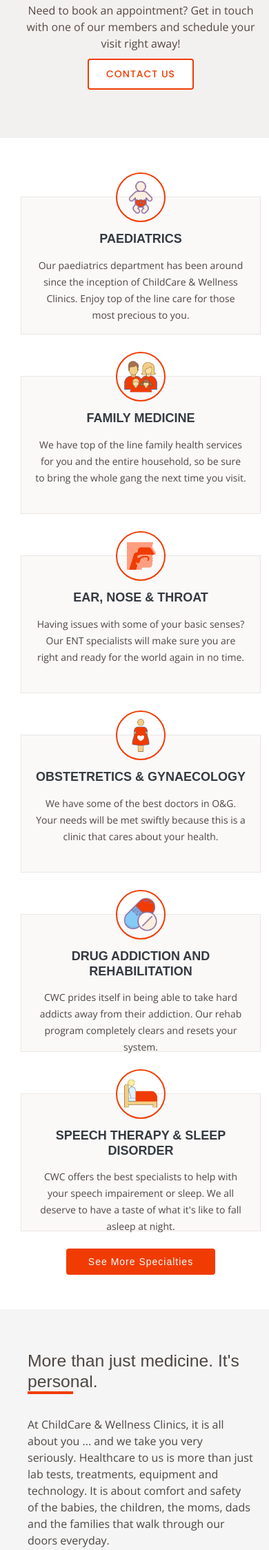
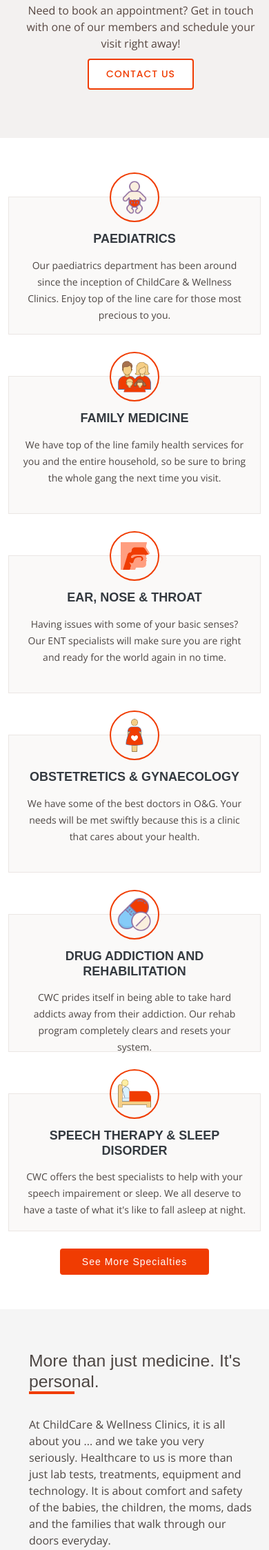
Before and after one commit to Flinch/cwc-web, a PHP site: page / in a window 390 px wide. Shown: the part 976-3223 px from the top of the page at 69% size. Run offline with PHP 8.4, Linux system fonts and the light colour scheme; some libraries are stand-ins or nearby versions; some web fonts are replaced.

Commit message:
final padding fixes

```diff
--- a/assets/css/style.css
+++ b/assets/css/style.css
@@ -2433,6 +2433,7 @@ div#preload {
 .rows {
   display: flex;
   flex-wrap: wrap;
+  padding-left: 0px !important;
 }
 
 #director {
@@ -2450,7 +2451,7 @@ div#preload {
   }
 
   .forced-padding {
-    padding-left: 0px;
+    padding-left: 12px;
   }
 }
 
--- a/contact.html
+++ b/contact.html
@@ -103,7 +103,7 @@
       </div>
 
       <section id="contact" class="contact">
-        <div class="container">
+        <div class="forced-padding container">
           <div class="row justify-content-center" data-aos="fade-up">
             <div class="col-lg-10">
               <div class="info-wrap">
--- a/index.html
+++ b/index.html
@@ -146,7 +146,7 @@
 
     <!-- ======= Services Section ======= -->
     <section id="services" class="services">
-      <div class="container">
+      <div class="forced-padding container">
 
         <div class="row">
           <div class="col-lg-4 col-md-6">
@@ -222,7 +222,7 @@
 
     <!-- Directors Speech -->
     <div class = "rows container" style = "background-color:whitesmoke; width:auto; padding:10px" data-aos = "fade-right">
-      <div id = "#director" class = "forced-padding col-lg-6 container directors-text" data-aos = "fade-right">
+      <div class = "forced-padding col-lg-6 container directors-text" data-aos = "fade-right">
           <h2> More than just medicine. It's personal. </h2></br>
           <p> At ChildCare & Wellness Clinics, it is all about you ... and we take you very seriously. Healthcare to us is more than just lab tests, treatments, equipment and technology. It is about comfort and safety of the babies, the children, the moms, dads and the families that walk through our doors everyday. </p>
           <p>It is about putting you first and treating you with dignity and respect. This is not hard for us to do because we are all part of a wider community. We are all in this together and we are ready to form a circle of care around you and your loved ones </p><br/>
--- a/services.html
+++ b/services.html
@@ -71,7 +71,7 @@
 
     <!-- ======= Services Section ======= -->
     <section id="services" class="services">
-      <div class="container">
+      <div class="forced-padding container">
 
         <h1 data-aos = "fade-right" class = "text-center"> Our Specialties </h1></br></br>
 
```
